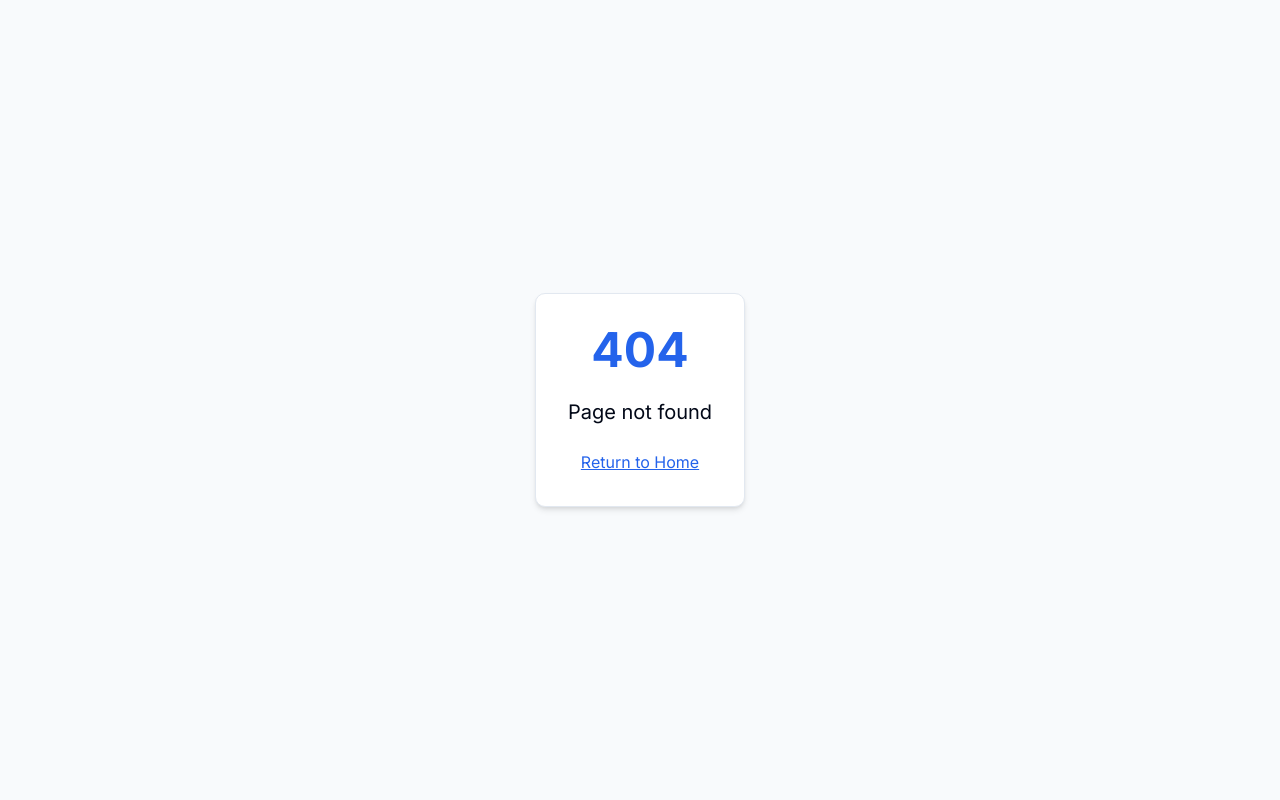
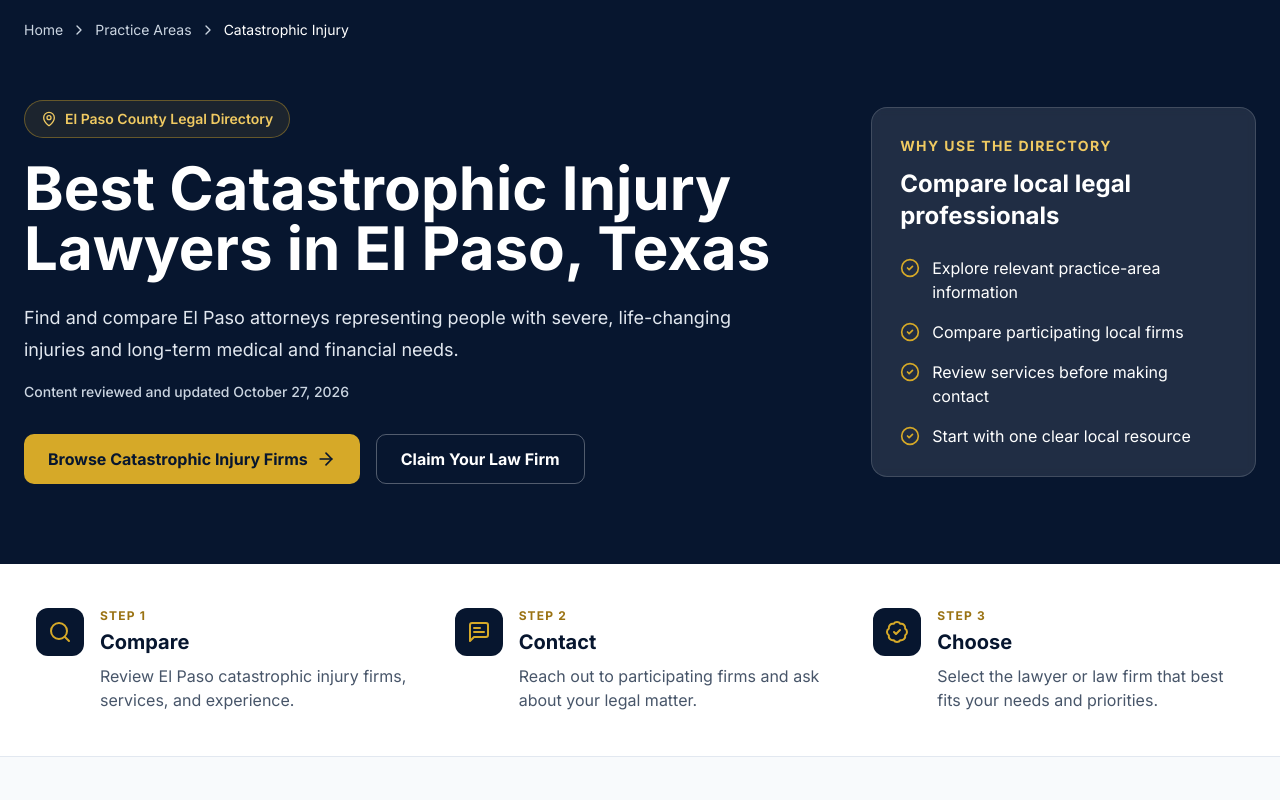
Before and after one commit to chapstucker-dotcom/best-ep-lawyers-, a React (Vite) app: page /el-paso-catastrophic-injury-lawyers in a window 1280 px wide. Before the commit this address had no page. Shown: the top 800 px of the page. Built offline with nearby package versions, Linux system fonts and the light colour scheme; no server answers; the database is empty.

Commit message:
Add catastrophic injury SEO page and exclusive showcase

```diff
--- a/scripts/seo-motorcycle-pilot.mjs
+++ b/scripts/seo-motorcycle-pilot.mjs
@@ -9,6 +9,7 @@ const pages = [
   { path: '/el-paso-traffic-ticket-lawyers', source: 'src/data/practiceAreaPages.ts', mode: 'shared' },
   { path: '/el-paso-workers-compensation-lawyers', source: 'src/pages/WorkersCompensation.tsx', mode: 'pageData' },
   { path: '/el-paso-brain-injury-lawyers', source: 'src/pages/BrainInjury.tsx', mode: 'pageData' },
+  { path: '/el-paso-catastrophic-injury-lawyers', source: 'src/pages/CatastrophicInjury.tsx', mode: 'pageData' },
   { path: '/el-paso-construction-accident-lawyers', source: 'src/pages/ConstructionAccident.tsx', mode: 'pageData' },
   { path: '/el-paso-motorcycle-accident-lawyers', source: 'src/pages/MotorcycleAccident.tsx', mode: 'pageData' },
   { path: '/el-paso-personal-injury-lawyers', source: 'src/pages/PersonalInjury.tsx', mode: 'runtime' },
--- a/scripts/seo-ssr-pilot/entry.tsx
+++ b/scripts/seo-ssr-pilot/entry.tsx
@@ -129,4 +129,5 @@ export function renderUninsuredDriverGuide(): string { return renderAdditionalPa
 export function renderTrafficTicket(): string { return renderAdditionalPage('/el-paso-traffic-ticket-lawyers/', 'Traffic Ticket'); }
 export function renderWorkersCompensation(): string { return renderAdditionalPage('/el-paso-workers-compensation-lawyers/', 'Workers Compensation'); }
 export function renderBrainInjury(): string { return renderAdditionalPage('/el-paso-brain-injury-lawyers/', 'Brain Injury'); }
+export function renderCatastrophicInjury(): string { return renderAdditionalPage('/el-paso-catastrophic-injury-lawyers/', 'Catastrophic Injury'); }
 export function renderConstructionAccident(): string { return renderAdditionalPage('/el-paso-construction-accident-lawyers/', 'Construction Accident'); }
--- a/scripts/seo-ssr-pilot/inject.mjs
+++ b/scripts/seo-ssr-pilot/inject.mjs
@@ -9,7 +9,7 @@ if (!bundleSource.includes("Personal Injury SSR:")) {
   throw new Error("SSR bundle validation failed");
 }
 
-const { renderCommunityLegalResources, renderPersonalInjury, renderMotorcycle, renderCarAccident, renderTruckAccident, renderFamilyViolence, renderProtectiveOrder, renderLandlordTenant, renderPrenuptialAgreement, renderSexDiscrimination, renderSideswipeAccident, renderTBoneAccident, renderUninsuredMotorist, renderWrongWayAccident, renderWageHour, renderSexualHarassment, renderCriminalDefense, renderImmigration, renderFamilyLaw, renderEmploymentLaw, renderWrongfulTermination, renderWrongfulDeath, renderMedicalMalpractice, renderSlipAndFall, renderEstatePlanning, renderRetaliation, renderDWI, renderUninsuredDriverGuide, renderTrafficTicket, renderWorkersCompensation, renderBrainInjury, renderConstructionAccident } = await import(
+const { renderCommunityLegalResources, renderPersonalInjury, renderMotorcycle, renderCarAccident, renderTruckAccident, renderFamilyViolence, renderProtectiveOrder, renderLandlordTenant, renderPrenuptialAgreement, renderSexDiscrimination, renderSideswipeAccident, renderTBoneAccident, renderUninsuredMotorist, renderWrongWayAccident, renderWageHour, renderSexualHarassment, renderCriminalDefense, renderImmigration, renderFamilyLaw, renderEmploymentLaw, renderWrongfulTermination, renderWrongfulDeath, renderMedicalMalpractice, renderSlipAndFall, renderEstatePlanning, renderRetaliation, renderDWI, renderUninsuredDriverGuide, renderTrafficTicket, renderWorkersCompensation, renderBrainInjury, renderCatastrophicInjury, renderConstructionAccident } = await import(
   pathToFileURL(bundle).href
 );
 
@@ -18,6 +18,7 @@ const pages = [
   { slug: "el-paso-traffic-ticket-lawyers", marker: "traffic-ticket", render: renderTrafficTicket },
   { slug: "el-paso-workers-compensation-lawyers", marker: "workers-compensation", render: renderWorkersCompensation },
   { slug: "el-paso-brain-injury-lawyers", marker: "brain-injury", render: renderBrainInjury },
+  { slug: "el-paso-catastrophic-injury-lawyers", marker: "catastrophic-injury", render: renderCatastrophicInjury },
   { slug: "el-paso-construction-accident-lawyers", marker: "construction-accident", render: renderConstructionAccident },
   {
     slug: "el-paso-personal-injury-lawyers",
--- a/src/App.tsx
+++ b/src/App.tsx
@@ -35,6 +35,7 @@ import OvertimePayDisputes from "./pages/OvertimePayDisputes";
 import PracticeAreaPage from "./pages/PracticeAreaPage";
 import WorkersCompensation from "./pages/WorkersCompensation";
 import BrainInjury from "./pages/BrainInjury";
+import CatastrophicInjury from "./pages/CatastrophicInjury";
 import ConstructionAccident from "./pages/ConstructionAccident";
 import MedicalMalpractice from "./pages/MedicalMalpractice";
 import PremisesLiability from "./pages/PremisesLiability";
@@ -92,6 +93,7 @@ const customPracticeAreaPaths = [
   "/el-paso-overtime-pay-disputes-lawyers",
   "/el-paso-workers-compensation-lawyers",
   "/el-paso-brain-injury-lawyers",
+  "/el-paso-catastrophic-injury-lawyers",
   "/el-paso-construction-accident-lawyers",
   "/el-paso-medical-malpractice-lawyers",
   "/el-paso-premises-liability-lawyers",
@@ -198,6 +200,10 @@ export default function App() {
         <Route
           path="/el-paso-brain-injury-lawyers"
           element={<BrainInjury />}
+        />
+        <Route
+          path="/el-paso-catastrophic-injury-lawyers"
+          element={<CatastrophicInjury />}
         />
         <Route
           path="/el-paso-construction-accident-lawyers"
--- /dev/null
+++ b/src/pages/CatastrophicInjury.tsx
@@ -0,0 +1,106 @@
+import PracticeAreaTemplate from "../components/PracticeAreaTemplate";
+import type { PracticeAreaPageData } from "../data/practiceAreaPages";
+
+const catastrophicInjuryPage: PracticeAreaPageData = {
+  path: "/el-paso-catastrophic-injury-lawyers",
+  shortTitle: "Catastrophic Injury",
+  title: "Best Catastrophic Injury Lawyers in El Paso, Texas",
+  description:
+    "Compare El Paso catastrophic injury attorneys handling permanent disability, spinal cord injuries, traumatic brain injuries, severe burns, amputations, and life-changing accidents.",
+  metaDescription:
+    "Compare catastrophic injury lawyers in El Paso for permanent disabilities, brain injuries, spinal cord injuries, severe burns, amputations, and serious accident claims.",
+  heroText:
+    "Find and compare El Paso attorneys representing people with severe, life-changing injuries and long-term medical and financial needs.",
+  topics: [
+    "Catastrophic Injuries",
+    "Permanent Disability",
+    "Traumatic Brain Injuries",
+    "Spinal Cord Injuries",
+    "Paralysis",
+    "Severe Burns",
+    "Amputations",
+    "Multiple Fractures",
+    "Long-Term Rehabilitation",
+    "Future Medical Expenses",
+    "Lost Earning Capacity",
+    "Wrongful Death",
+  ],
+  overview: [
+    "Catastrophic injuries are severe injuries that can permanently affect a person's health, mobility, independence, ability to work, or quality of life. They may result from vehicle collisions, workplace accidents, construction incidents, defective products, falls, or other events.",
+    "These cases can involve complex questions about liability, medical causation, future treatment, rehabilitation, accessibility modifications, ongoing assistance, and long-term financial losses.",
+    "Attorneys handling catastrophic injury claims may work with medical professionals, rehabilitation specialists, vocational experts, economists, and other qualified witnesses to evaluate the full extent of an injury and its consequences.",
+    "The appropriate legal strategy depends on the cause of the injury, available evidence, applicable insurance coverage, responsible parties, and Texas law.",
+  ],
+  whenToHire: [
+    "An accident caused permanent impairment, paralysis, amputation, severe burns, or significant neurological damage.",
+    "You or a family member requires extensive rehabilitation, long-term care, or assistance with daily activities.",
+    "The injury prevents a return to previous employment or substantially reduces earning capacity.",
+    "Several businesses, drivers, contractors, or other parties may share responsibility.",
+    "An insurer disputes liability, the severity of the injury, or the cost of future care.",
+  ],
+  localContent: [
+    "Catastrophic injuries in El Paso may arise from collisions on Interstate 10, Loop 375, U.S. Highway 54, and other local roads, as well as industrial facilities, construction sites, workplaces, and commercial properties throughout El Paso County.",
+    "Serious injury claims may require medical records, incident reports, photographs, surveillance footage, vehicle or equipment data, witness accounts, employment records, and documentation of long-term care needs.",
+    "Depending on the circumstances, an El Paso catastrophic injury attorney may investigate potentially responsible parties, preserve evidence, review insurance coverage, and assess the financial effects of permanent disability.",
+    "Texas generally applies a two-year limitations period to personal injury lawsuits, but exceptions and different deadlines can apply. Prompt legal review can help protect evidence and identify applicable deadlines.",
+  ],
+  faqs: [
+    {
+      question: "What qualifies as a catastrophic injury?",
+      answer:
+        "The term generally refers to a severe injury with lasting or permanent consequences, such as paralysis, traumatic brain injury, spinal cord damage, amputation, or serious burns. The legal significance depends on the circumstances.",
+    },
+    {
+      question: "What compensation may be available?",
+      answer:
+        "Depending on liability and applicable law, recoverable damages may include medical expenses, future care, lost earnings, reduced earning capacity, physical impairment, pain, and other legally recognized losses.",
+    },
+    {
+      question: "Can future medical care be included in a claim?",
+      answer:
+        "Potentially. When supported by appropriate evidence, anticipated medical treatment, rehabilitation, equipment, and long-term assistance may be considered.",
+    },
+    {
+      question: "Who may be responsible for a catastrophic injury?",
+      answer:
+        "Responsibility depends on the facts and may involve negligent drivers, employers or contractors in certain circumstances, property owners, manufacturers, or other parties.",
+    },
+    {
+      question: "Do catastrophic injury cases require expert witnesses?",
+      answer:
+        "Some cases benefit from medical, vocational, engineering, or economic experts, particularly when causation, permanent impairment, or future losses are disputed.",
+    },
+    {
+      question: "How long do I have to file a lawsuit in Texas?",
+      answer:
+        "Many Texas personal injury claims have a two-year limitations period, but exceptions and special notice rules can apply. An attorney can evaluate the applicable deadline.",
+    },
+    {
+      question: "What if my injury prevents me from working?",
+      answer:
+        "An attorney may evaluate documented lost income, reduced earning capacity, and other consequences of the injury, subject to applicable law and available evidence.",
+    },
+    {
+      question: "How do I compare catastrophic injury lawyers?",
+      answer:
+        "Consider relevant case experience, trial preparation, resources for complex medical evidence, communication, fee arrangements, and whether the attorney handles claims similar to yours.",
+    },
+  ],
+  relatedPages: [
+    { label: "Personal Injury", path: "/el-paso-personal-injury-lawyers" },
+    { label: "Brain Injury", path: "/el-paso-brain-injury-lawyers" },
+    { label: "Construction Accident", path: "/el-paso-construction-accident-lawyers" },
+    { label: "Truck Accident", path: "/el-paso-truck-accident-lawyers" },
+    { label: "Medical Malpractice", path: "/el-paso-medical-malpractice-lawyers" },
+    { label: "Wrongful Death", path: "/el-paso-wrongful-death-lawyers" },
+  ],
+  resourceLinks: [
+    { label: "El Paso Legal Guides", path: "/guides" },
+    { label: "What Evidence Matters After a Truck Accident in Texas?", path: "/guides/truck-accident-evidence-texas" },
+  ],
+  lastUpdated: "October 27, 2026",
+};
+
+export default function CatastrophicInjury() {
+  return <PracticeAreaTemplate page={catastrophicInjuryPage} />;
+}
```
Also changed, not shown: vercel.json.
